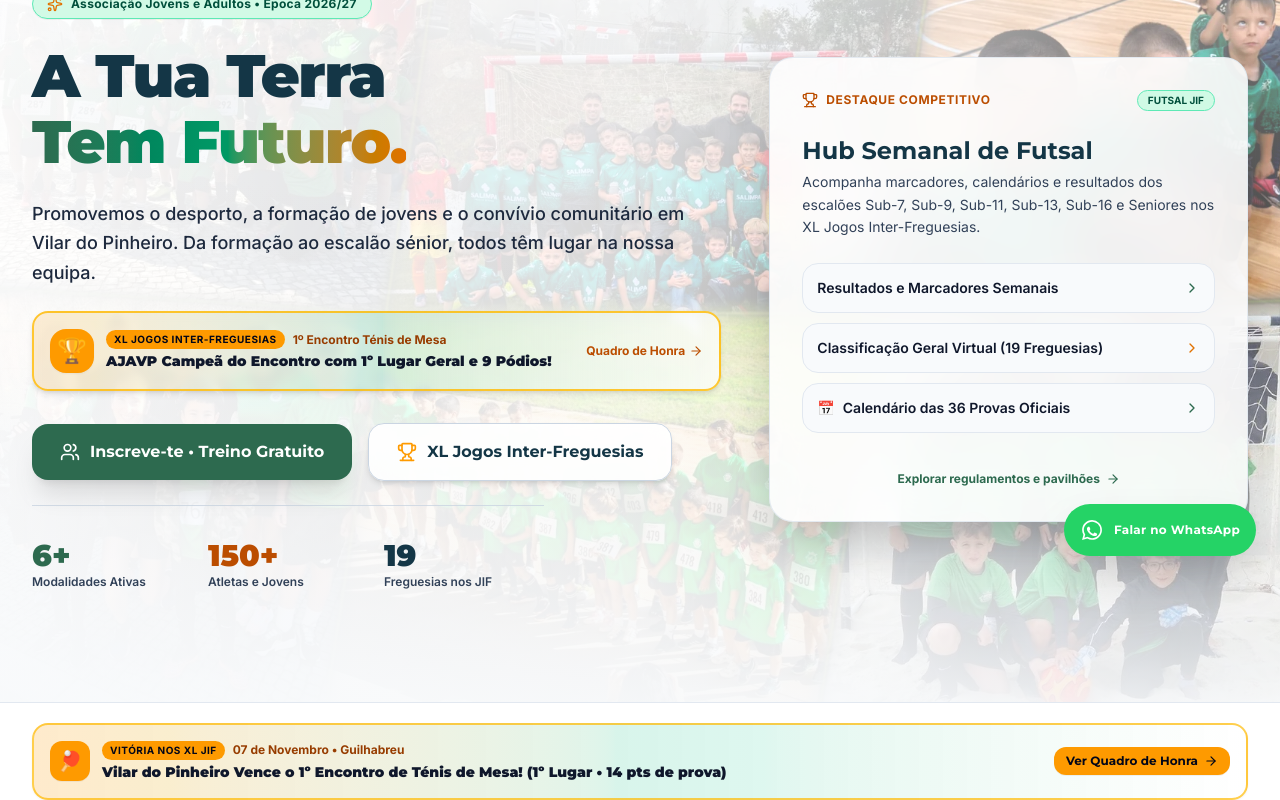
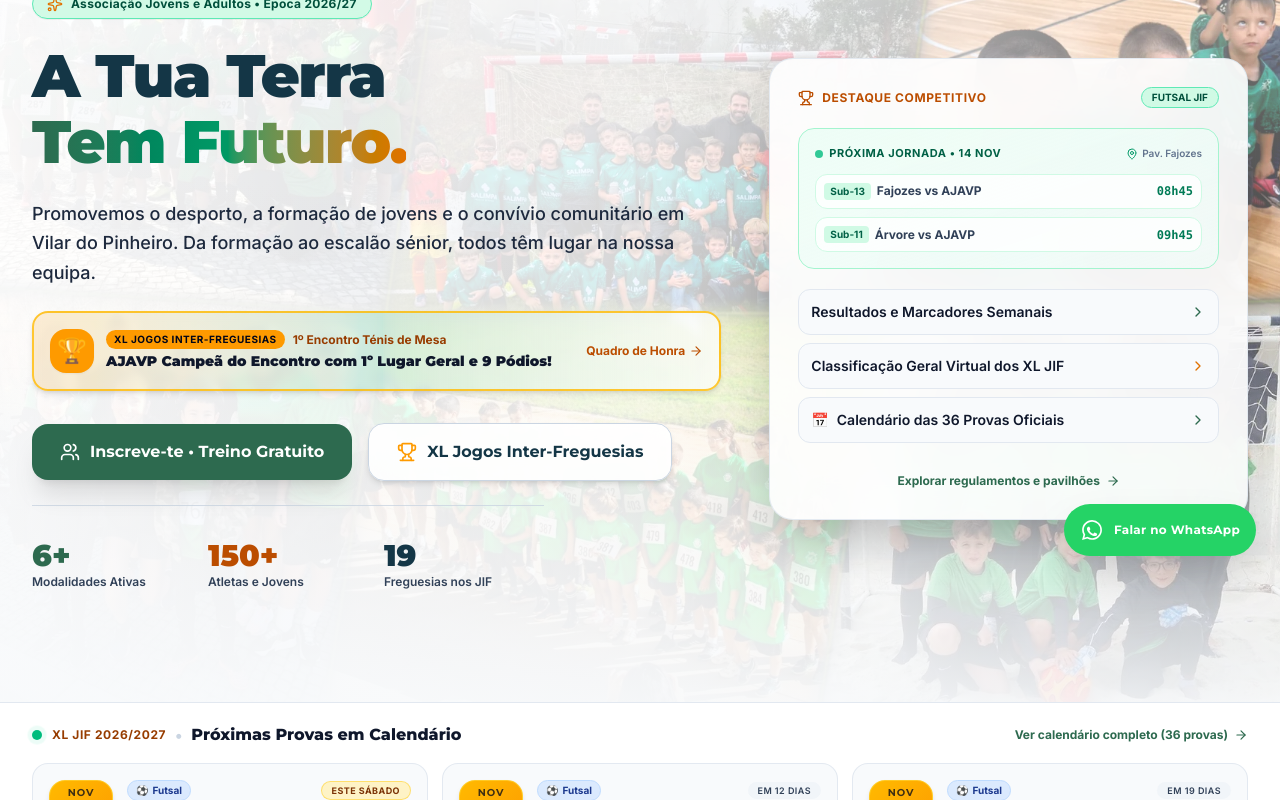
Before and after one commit to SirRugLessOnAverage/ajavp-site, a Next.js app: page / in a window 1280 px wide. Shown: the part 220-1020 px from the top of the page. Built offline with nearby package versions, Linux system fonts and the light colour scheme; no server answers; the database is empty.

Commit message:
feat(homepage): desduplicar banner de tenis de mesa e modernizar bloco de proximos jogos no hero

```diff
--- a/app/page.tsx
+++ b/app/page.tsx
@@ -182,7 +182,7 @@ export default async function HomePage() {
 
             {/* Right Card / Visual */}
             <div className="lg:col-span-5">
-              <div className="relative rounded-3xl p-6 sm:p-8 bg-white/88 dark:bg-slate-950/82 backdrop-blur-xl border border-slate-200/90 dark:border-white/20 shadow-2xl space-y-6">
+              <div className="relative rounded-3xl p-6 sm:p-7 bg-white/90 dark:bg-slate-950/85 backdrop-blur-xl border border-slate-200/90 dark:border-white/20 shadow-2xl space-y-5">
                 <div className="flex items-center justify-between">
                   <span className="text-xs font-bold uppercase tracking-wider text-amber-700 dark:text-amber-300 flex items-center gap-2">
                     <Trophy className="w-4 h-4" />
@@ -193,19 +193,52 @@ export default async function HomePage() {
                   </span>
                 </div>
 
-                <div>
-                  <h3 className="font-heading font-bold text-xl sm:text-2xl text-brand-navy dark:text-white">
-                    Hub Semanal de Futsal
-                  </h3>
-                  <p className="text-xs sm:text-sm text-slate-700 dark:text-slate-300 mt-1 leading-relaxed">
-                    Acompanha marcadores, calendários e resultados dos escalões Sub-7, Sub-9, Sub-11, Sub-13, Sub-16 e Seniores nos XL Jogos Inter-Freguesias.
-                  </p>
+                {/* Card Próxima Jornada AJAVP */}
+                <div className="p-4 rounded-2xl bg-gradient-to-br from-emerald-50/90 to-teal-50/60 dark:from-emerald-950/40 dark:to-slate-900/60 border border-emerald-200 dark:border-emerald-500/30 space-y-3">
+                  <div className="flex items-center justify-between gap-2">
+                    <div className="flex items-center gap-1.5">
+                      <span className="inline-block w-2 h-2 rounded-full bg-emerald-500 animate-pulse" />
+                      <span className="text-[11px] font-black uppercase tracking-wider text-emerald-800 dark:text-emerald-300">
+                        Próxima Jornada &bull; 14 Nov
+                      </span>
+                    </div>
+                    <span className="text-[10px] font-semibold text-slate-500 dark:text-slate-400 flex items-center gap-1">
+                      <MapPin className="w-3 h-3 text-emerald-600 dark:text-emerald-400" />
+                      Pav. Fajozes
+                    </span>
+                  </div>
+
+                  <div className="space-y-2">
+                    <div className="flex items-center justify-between p-2 rounded-xl bg-white/80 dark:bg-slate-900/80 border border-emerald-100 dark:border-white/10 text-xs">
+                      <span className="font-bold text-slate-700 dark:text-slate-300 flex items-center gap-1.5">
+                        <span className="px-1.5 py-0.5 rounded bg-emerald-100 dark:bg-emerald-900/60 text-emerald-800 dark:text-emerald-200 text-[10px] font-extrabold">
+                          Sub-13
+                        </span>
+                        Fajozes vs AJAVP
+                      </span>
+                      <span className="font-mono font-black text-emerald-700 dark:text-emerald-400 text-xs">
+                        08h45
+                      </span>
+                    </div>
+
+                    <div className="flex items-center justify-between p-2 rounded-xl bg-white/80 dark:bg-slate-900/80 border border-emerald-100 dark:border-white/10 text-xs">
+                      <span className="font-bold text-slate-700 dark:text-slate-300 flex items-center gap-1.5">
+                        <span className="px-1.5 py-0.5 rounded bg-emerald-100 dark:bg-emerald-900/60 text-emerald-800 dark:text-emerald-200 text-[10px] font-extrabold">
+                          Sub-11
+                        </span>
+                        Árvore vs AJAVP
+                      </span>
+                      <span className="font-mono font-black text-emerald-700 dark:text-emerald-400 text-xs">
+                        09h45
+                      </span>
+                    </div>
+                  </div>
                 </div>
 
-                <div className="space-y-2.5">
+                <div className="space-y-2">
                   <Link
                     href="/jif/futsal"
-                    className="flex items-center justify-between p-3.5 rounded-2xl bg-slate-50 hover:bg-emerald-50/70 dark:bg-white/10 dark:hover:bg-white/15 transition-colors border border-slate-200 dark:border-white/10 group"
+                    className="flex items-center justify-between p-3 rounded-xl bg-slate-50 hover:bg-emerald-50/70 dark:bg-white/10 dark:hover:bg-white/15 transition-colors border border-slate-200 dark:border-white/10 group"
                   >
                     <span className="text-xs sm:text-sm font-semibold text-slate-900 dark:text-white">
                       Resultados e Marcadores Semanais
@@ -215,17 +248,17 @@ export default async function HomePage() {
 
                   <Link
                     href="/jif/classificacao"
-                    className="flex items-center justify-between p-3.5 rounded-2xl bg-slate-50 hover:bg-amber-50/70 dark:bg-white/10 dark:hover:bg-white/15 transition-colors border border-slate-200 dark:border-white/10 group"
+                    className="flex items-center justify-between p-3 rounded-xl bg-slate-50 hover:bg-amber-50/70 dark:bg-white/10 dark:hover:bg-white/15 transition-colors border border-slate-200 dark:border-white/10 group"
                   >
                     <span className="text-xs sm:text-sm font-semibold text-slate-900 dark:text-white">
-                      Classificação Geral Virtual (19 Freguesias)
+                      Classificação Geral Virtual dos XL JIF
                     </span>
                     <ChevronRight className="w-4 h-4 text-amber-600 dark:text-amber-400 group-hover:translate-x-1 transition-transform" />
                   </Link>
 
                   <Link
                     href="/jif#calendario"
-                    className="flex items-center justify-between p-3.5 rounded-2xl bg-slate-50 hover:bg-emerald-50/70 dark:bg-white/10 dark:hover:bg-white/15 transition-colors border border-slate-200 dark:border-white/10 group"
+                    className="flex items-center justify-between p-3 rounded-xl bg-slate-50 hover:bg-emerald-50/70 dark:bg-white/10 dark:hover:bg-white/15 transition-colors border border-slate-200 dark:border-white/10 group"
                   >
                     <span className="text-xs sm:text-sm font-semibold text-slate-900 dark:text-white flex items-center gap-2">
                       <span>📅</span>
@@ -235,7 +268,7 @@ export default async function HomePage() {
                   </Link>
                 </div>
 
-                <div className="pt-2 text-center">
+                <div className="pt-1 text-center">
                   <Link
                     href="/jif"
                     className="inline-flex items-center gap-1.5 text-xs font-bold text-brand-green dark:text-emerald-300 hover:underline transition-colors"
--- a/components/home/JifLiveTicker.tsx
+++ b/components/home/JifLiveTicker.tsx
@@ -158,35 +158,6 @@ export function JifLiveTicker() {
   return (
     <section className="bg-white dark:bg-slate-900/90 border-b border-slate-200/90 dark:border-white/10 py-5 transition-colors">
       <div className="max-w-7xl mx-auto px-4 sm:px-6 lg:px-8">
-        {/* Banner Destaque de Vitória Recente nos XL JIF */}
-        <div className="mb-5 p-3.5 sm:p-4 rounded-2xl bg-gradient-to-r from-amber-500/20 via-emerald-500/15 to-white/5 dark:from-amber-950/40 dark:via-emerald-950/30 dark:to-transparent border-2 border-amber-400/70 dark:border-amber-400/40 shadow-xs flex flex-col sm:flex-row sm:items-center justify-between gap-3">
-          <div className="flex items-center gap-3">
-            <div className="w-10 h-10 rounded-xl bg-amber-500 text-slate-950 font-black text-xl flex items-center justify-center shrink-0 shadow-2xs">
-              🏓
-            </div>
-            <div>
-              <div className="flex items-center gap-2 flex-wrap">
-                <span className="text-[10px] font-black uppercase tracking-wider px-2 py-0.5 rounded-full bg-amber-500 text-slate-950">
-                  Vitória nos XL JIF
-                </span>
-                <span className="text-xs font-bold text-amber-800 dark:text-amber-300">
-                  07 de Novembro • Guilhabreu
-                </span>
-              </div>
-              <h3 className="text-xs sm:text-sm font-heading font-black text-slate-900 dark:text-white mt-0.5">
-                Vilar do Pinheiro Vence o 1º Encontro de Ténis de Mesa! (1º Lugar • 14 pts de prova)
-              </h3>
-            </div>
-          </div>
-          <Link
-            href="/jif"
-            className="inline-flex items-center gap-1.5 px-3 py-1.5 rounded-xl bg-amber-500 hover:bg-amber-400 text-slate-950 font-heading font-bold text-xs shadow-2xs transition-colors shrink-0 self-end sm:self-center"
-          >
-            <span>Ver Quadro de Honra</span>
-            <ArrowRight className="w-3.5 h-3.5" />
-          </Link>
-        </div>
-
         {/* Cabeçalho da Barra */}
         <div className="flex flex-col sm:flex-row sm:items-center justify-between gap-3 mb-4">
           <div className="flex items-center gap-2.5">
```
Also changed, not shown: 2 other files (tests, documents, lock files or other folders).
